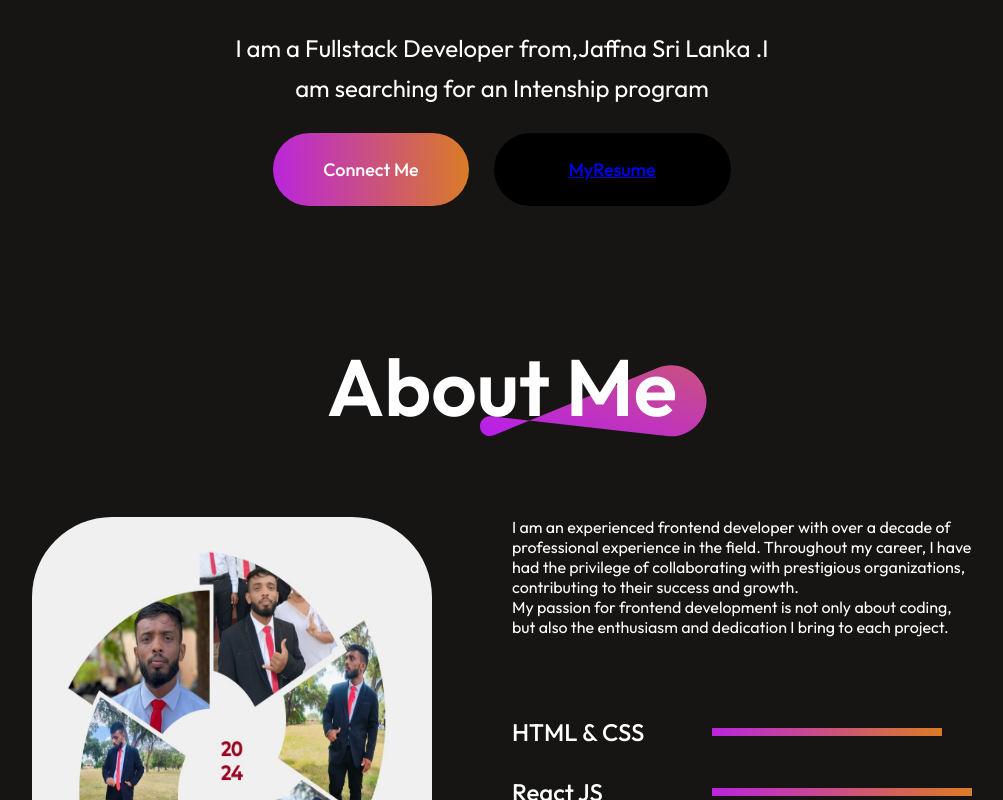
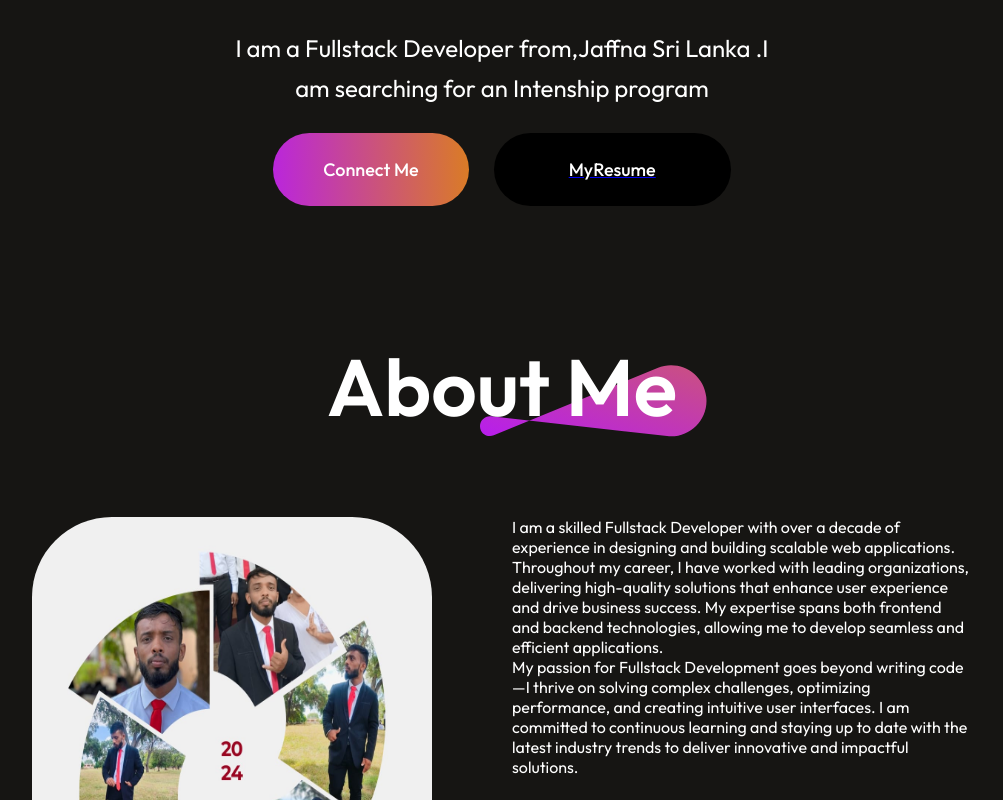
Before and after one commit to rukshaan/Portfolio, a React (Vite) app in the folder Portfolio-React/: page / in a window 1280 px wide. Shown: the part 740-1540 px from the top of the page, without its empty margins (138-1141 px from the left). Built offline with nearby package versions, Linux system fonts and the light colour scheme.

Commit message:
button options changes

```diff
--- a/Portfolio-React/src/Components/About/AboutMe.jsx
+++ b/Portfolio-React/src/Components/About/AboutMe.jsx
@@ -18,14 +18,16 @@ const AboutMe = () => {
         <div className='about-right'>
           <div className='about-para'>
             <p>
-              I am an experienced frontend developer with over a decade of professional
-              experience in the field. Throughout my career, I have had the privilege of
-              collaborating with prestigious organizations, contributing to their success
-              and growth.
+            I am a skilled Fullstack Developer with over a decade of experience in designing and building scalable web applications.
+            Throughout my career, I have worked with leading organizations, delivering high-quality solutions that enhance user experience
+             and drive business success. My expertise spans both frontend and backend technologies, allowing me to develop seamless and
+             efficient applications.
             </p>
+
             <p>
-              My passion for frontend development is not only about coding, but also the
-              enthusiasm and dedication I bring to each project.
+            My passion for Fullstack Development goes beyond writing code—I thrive on solving complex challenges, optimizing performance,
+            and creating intuitive user interfaces. I am committed to continuous learning and staying up to date with the latest industry
+            trends to deliver innovative and impactful solutions.
             </p>
           </div>
 
--- a/Portfolio-React/src/Components/Hero/Hero.jsx
+++ b/Portfolio-React/src/Components/Hero/Hero.jsx
@@ -14,7 +14,8 @@ const Hero = () => {
        <div className='hero-action' >
         <div className='hero-connect'><Link smooth={true} offset={-50} duration={500} to="contact"> Connect Me</Link></div>
         {/* <Link smooth={true} offset={-50} duration={500} to="contact"> Connect Me</Link> */}
-        <div className='hero-resume'> <a href={pdf_file} target="_blank" rel="noopener noreferrer"> MyResume</a></div>
+        <a href={pdf_file} target="_blank" rel="noopener noreferrer">
+        <div className='hero-resume'>  MyResume</div></a>
        </div>
     </div>
   )
```
